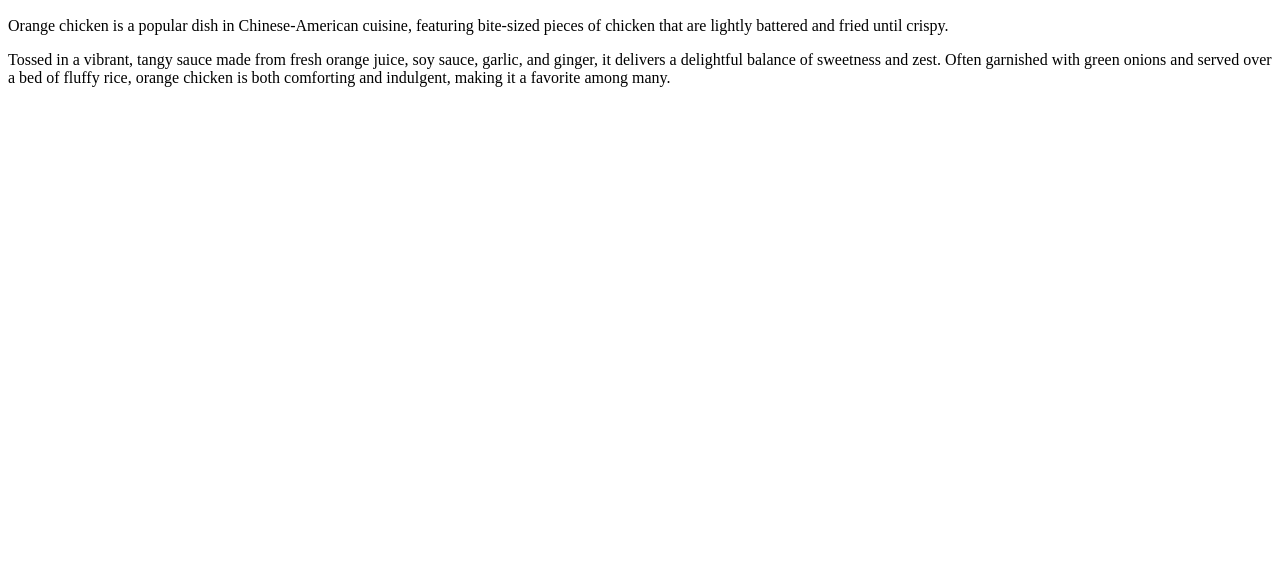
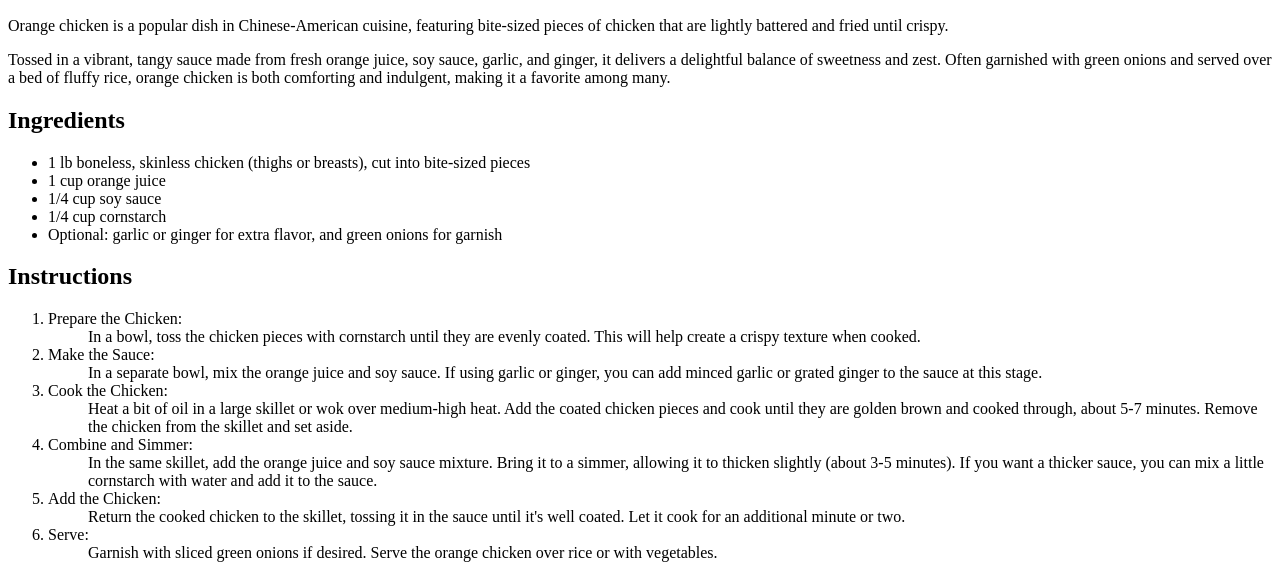
Before and after one commit to bak811/odin-recipes, a plain HTML site: page 00-odin-recipes/recipes/chicken.html in a window 1280 px wide. Shown: the part 434-1012 px from the top of the page. Before the commit the page ends 800 px from the top, so only its background shows below. Drawn offline with Linux system fonts and the light colour scheme.

Commit message:
updated chicken recipe

```diff
--- a/00-odin-recipes/recipes/chicken.html
+++ b/00-odin-recipes/recipes/chicken.html
@@ -11,9 +11,35 @@
     <Img src=" https://www.modernhoney.com/wp-content/uploads/2018/01/Chinese-Orange-Chicken-2-1200x854.jpg">
 
 <h2> Description</h2>
-<p>Orange chicken is a popular dish in Chinese-American cuisine, featuring bite-sized pieces of chicken that are lightly battered and fried until crispy.</p>
-<p> Tossed in a vibrant, tangy sauce made from fresh orange juice, soy sauce, garlic, and ginger, it delivers a delightful balance of sweetness and zest. Often garnished with green onions and served over a bed of fluffy rice, orange chicken is both comforting and indulgent, making it a favorite among many.</p></p>
+    <p>Orange chicken is a popular dish in Chinese-American cuisine, featuring bite-sized pieces of chicken that are lightly battered and fried until crispy.</p>
+    <p> Tossed in a vibrant, tangy sauce made from fresh orange juice, soy sauce, garlic, and ginger, it delivers a delightful balance of sweetness and zest. Often garnished with green onions and served over a bed of fluffy rice, orange chicken is both comforting and indulgent, making it a favorite among many.</p></p>
 
+<h2>Ingredients</h2>
+        <ul>
+            <li>1 lb boneless, skinless chicken (thighs or breasts), cut into bite-sized pieces</li>
+            <li>1 cup orange juice</li>
+            <li>1/4 cup soy sauce</li>
+            <li>1/4 cup cornstarch</li>
+            <li>Optional: garlic or ginger for extra flavor, and green onions for garnish</li>
+        </ul>
+
+<h2>Instructions</h2>
+
+        <ol>
+            <li>Prepare the Chicken:</li>
+            <ul>In a bowl, toss the chicken pieces with cornstarch until they are evenly coated. This will help create a crispy texture when cooked.</ul>
+            <li>Make the Sauce:</li>
+            <ul>In a separate bowl, mix the orange juice and soy sauce. If using garlic or ginger, you can add minced garlic or grated ginger to the sauce at this stage.</ul>
+            <li>Cook the Chicken:</li>
+            <ul>Heat a bit of oil in a large skillet or wok over medium-high heat. Add the coated chicken pieces and cook until they are golden brown and cooked through, about 5-7 minutes. Remove the chicken from the skillet and set aside.</ul>
+            <li>Combine and Simmer:</li>
+            <ul>In the same skillet, add the orange juice and soy sauce mixture. Bring it to a simmer, allowing it to thicken slightly (about 3-5 minutes). If you want a thicker sauce, you can mix a little cornstarch with water and add it to the sauce.</ul>
+            <li>Add the Chicken:</li>
+            <ul>Return the cooked chicken to the skillet, tossing it in the sauce until it's well coated. Let it cook for an additional minute or two.</ul>
+            <li>Serve:</li>
+            <ul>Garnish with sliced green onions if desired. Serve the orange chicken over rice or with vegetables.</ul>
+
+        </ol>
 
 </body>
 </html>
```
